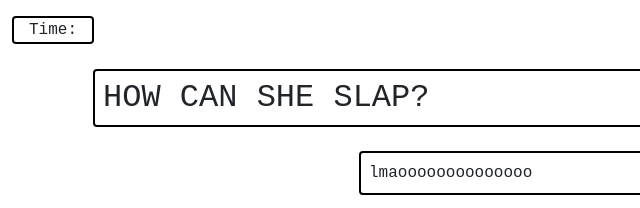
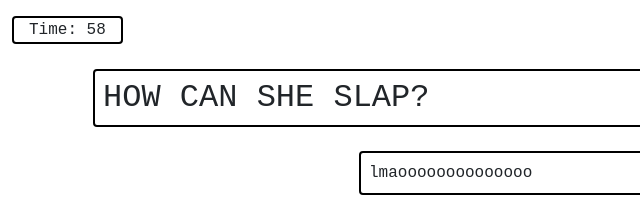
Before and after one commit to jfrausto/javascript-pop-quiz, a plain HTML site: page index.html in a window 1280 px wide. Both pictures are taken after a click on the button "START QUIZ". Shown: the top 208 px of the page, 0-640 px from the left. Drawn offline with nearby package versions, Linux system fonts and the light colour scheme.

Commit message:
added timer basic functionality

```diff
--- a/assets/script.js
+++ b/assets/script.js
@@ -23,15 +23,29 @@ questionDisplay.hidden = true;
 // scoreDisplay.hidden = false; //  hide score and timer areas
 // timerDisplay.hidden = false;
 // questionDisplay.hidden = false;
-function startQuiz() {
+function startQuiz(event) {
+  event.preventDefault(); // maybe not work because of event passing
   titleDisplay.hidden = true;
   startButton.hidden = true;
   score = 0;
   questionDisplay.hidden = false;
   scoreDisplay.textContent = "Score: " + score;
   scoreDisplay.hidden = false;
+  timerDisplay.hidden = false; // could be put in function instead
 
-  timerDisplay.hidden = false; // could be put in function instead
+  setTime();
+}
+
+function setTime() {
+  var timerInterval = setInterval(function () {
+    currentTime--;
+    timerDisplay.textContent = "Time: " + currentTime;
+
+    if (currentTime <= 0) {
+      clearInterval(timerInterval);
+      // "YOU LOSE" FUNCTION,CONDITION,OR ACTION HERE
+    }
+  }, 1000);
 }
 
 startButton.addEventListener("click", startQuiz);
--- a/index.html
+++ b/index.html
@@ -22,7 +22,7 @@
           class="col-auto my-auto mr-auto ml-1 rounded custom-border"
           id="custom-timer"
         >
-          Time:
+          Time: 60
         </div>
         <!-- this div can hold the starting header -->
         <div class="col-sm-8 my-auto mx-auto rounded" id="custom-header">
```
